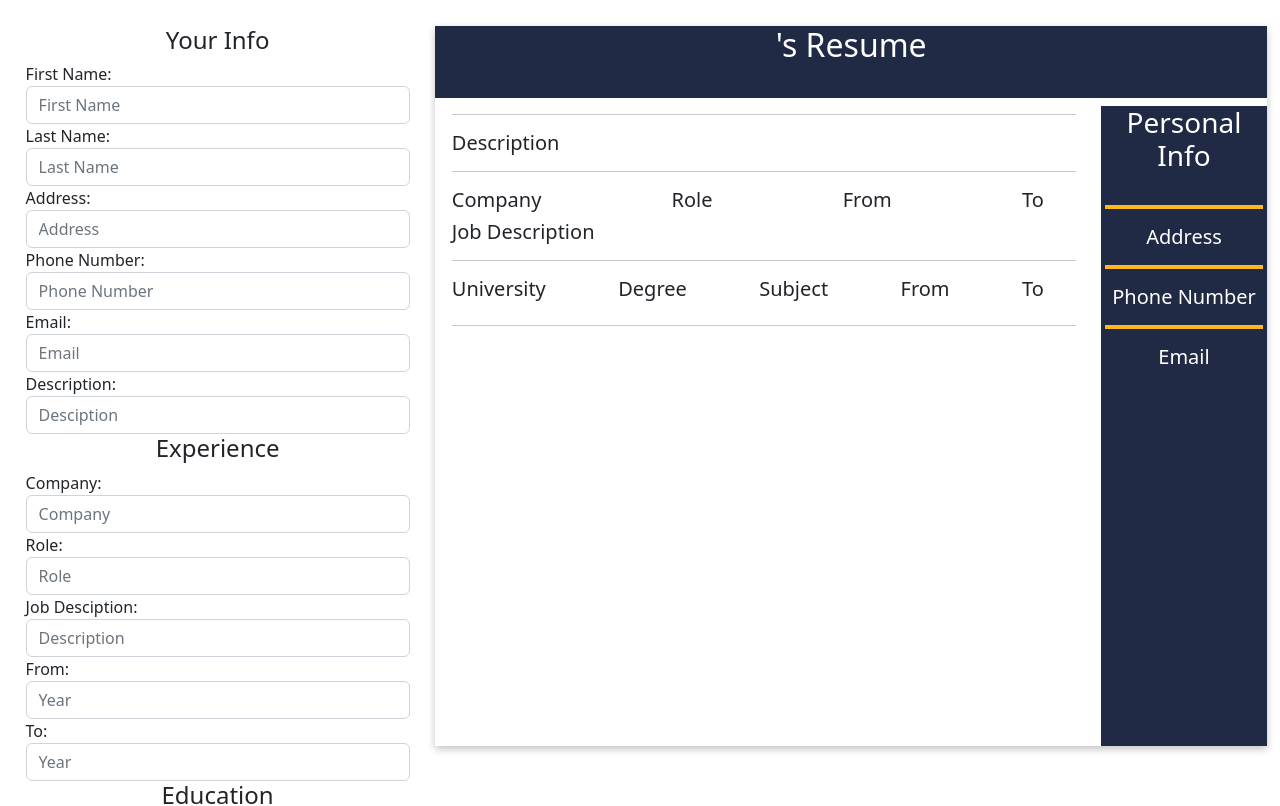
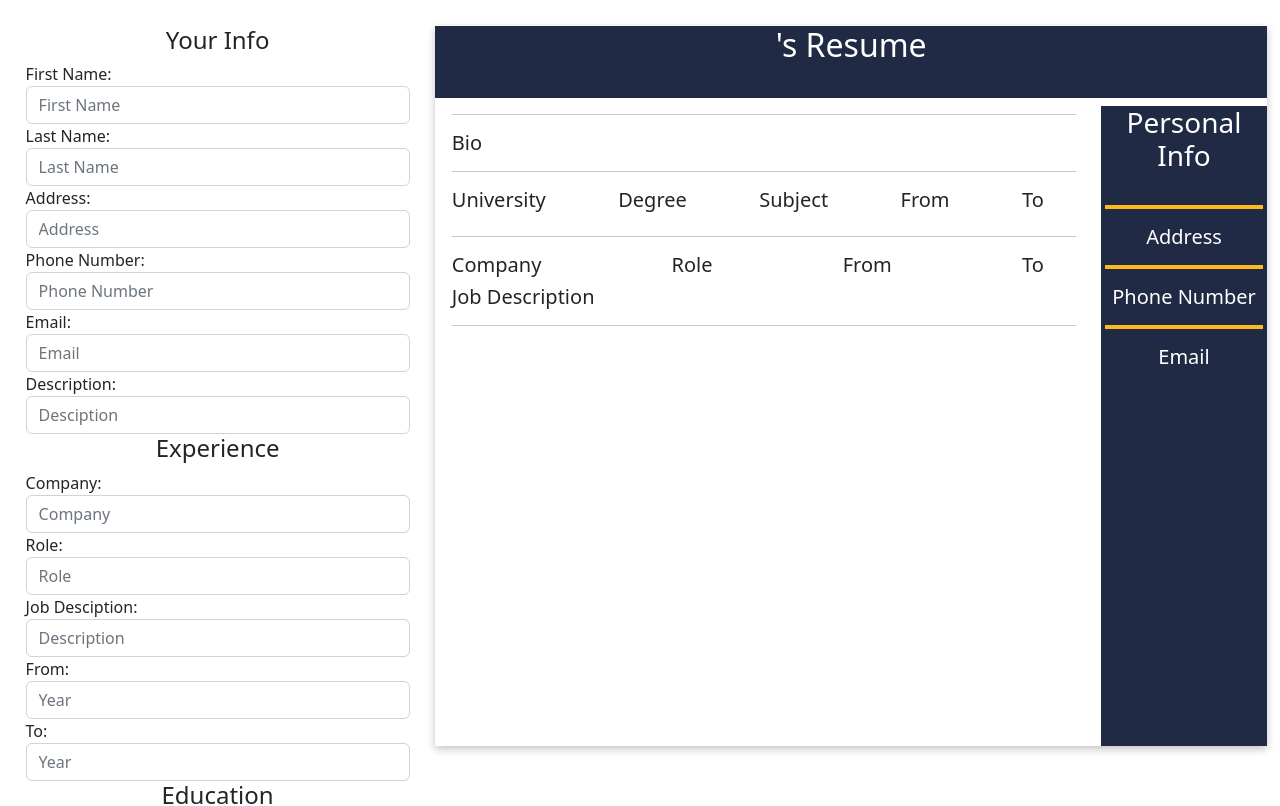
Before and after one commit to DawsonCooper/cv-app, a React (Create React App) app: page / in a window 1280 px wide. Shown: the top 806 px of the page. Built offline with nearby package versions, Linux system fonts and the light colour scheme.

Commit message:
Setup for loop to generate the edu/exp display sections/ TODO: Set edu/exp state to arr and use some logic to loop over to have x amount of schools and jobs

```diff
--- a/src/components/display.js
+++ b/src/components/display.js
@@ -6,7 +6,37 @@
 export default class Display extends Component {
 
     render(){
-        return <section className='resume-display-wrapper'>
+        const eduDiv = [];
+        const expDiv=[];
+        for(let i=0; i < 1; i++){
+            eduDiv.push(
+            <div key={`edu${i}`}>
+                <div className='display-section-wrapper'>
+                    <EducationDisplay key={`uni${i}`} varName="University" eduInfoVar={this.props.pInfoObj.university} />
+                    <EducationDisplay key={`degree${i}`} varName="Degree" eduInfoVar={this.props.pInfoObj.degree} />
+                    <EducationDisplay key={`subject${i}`} varName="Subject" eduInfoVar={this.props.pInfoObj.subject} />
+                    <EducationDisplay key={`eduFrom${i}`} varName="From" eduInfoVar={this.props.pInfoObj.eduFrom} />
+                    <EducationDisplay key={`eduTo${i}`} varName="To" eduInfoVar={this.props.pInfoObj.eduTo} />
+
+                </div>
+                <hr/>
+            </div>)
+            }
+            for(let i=0; i < 1; i++){
+                eduDiv.push(
+                <div key={`exp${i}`}>
+                    <div className='display-section-wrapper'>
+                        <ExperienceDisplay key={`company${i}`} varName='Company' expInfoVar={this.props.pInfoObj.company} />
+                        <ExperienceDisplay key={`role${i}`} varName='Role' expInfoVar={this.props.pInfoObj.role} />
+                        <ExperienceDisplay key={`expFrom${i}`} varName='From' expInfoVar={this.props.pInfoObj.from} />
+                        <ExperienceDisplay key={`expTo${i}`} varName='To' expInfoVar={this.props.pInfoObj.to} />
+                    </div>
+                    <ExperienceDisplay key={`expTo${i}`} varName='Job Description' expInfoVar={this.props.pInfoObj.jobDescription} /><hr/>
+                </div>
+                )
+        }
+        return (
+            <section className='resume-display-wrapper'>
                     <h2 className='display-header'>{this.props.pInfoObj.fName}'s Resume</h2>
                     <div className='personal-info-display'>
                         <h3>Personal Info</h3>
@@ -23,32 +53,15 @@
                     </div>
                     <div className='desc-wrapper'>
                         <hr/>
-                        <PersonalInfoDisplay className='description-display'varName='Description'  pInfoVar={this.props.pInfoObj.description} />
+                        <PersonalInfoDisplay className='description-display'varName='Bio'  pInfoVar={this.props.pInfoObj.description} />
                         <hr/>
-                    <div className='display-section-wrapper'>
-                        <ExperienceDisplay varName='Company' expInfoVar={this.props.pInfoObj.company} />
-                        <ExperienceDisplay varName='Role' expInfoVar={this.props.pInfoObj.role} />
+                    {eduDiv}
 
-                        <ExperienceDisplay varName='From' expInfoVar={this.props.pInfoObj.from} />
-                        <ExperienceDisplay varName='To' expInfoVar={this.props.pInfoObj.to} />
-                    </div>
-                    <ExperienceDisplay varName='Job Description' expInfoVar={this.props.pInfoObj.jobDescription} />
-                    <hr/>
+                    {expDiv}
 
-
-                    <div className='display-section-wrapper'>
-                        <EducationDisplay varName="University" eduInfoVar={this.props.pInfoObj.university} />
-                        <EducationDisplay varName="Degree" eduInfoVar={this.props.pInfoObj.degree} />
-                        <EducationDisplay varName="Subject" eduInfoVar={this.props.pInfoObj.subject} />
-                        <EducationDisplay varName="From" eduInfoVar={this.props.pInfoObj.eduFrom} />
-                        <EducationDisplay varName="To" eduInfoVar={this.props.pInfoObj.eduTo} />
-
-                    </div>
-                    <hr/>
                     </div>
 
                 </section>
-
-
+        )
     }
 }
```
